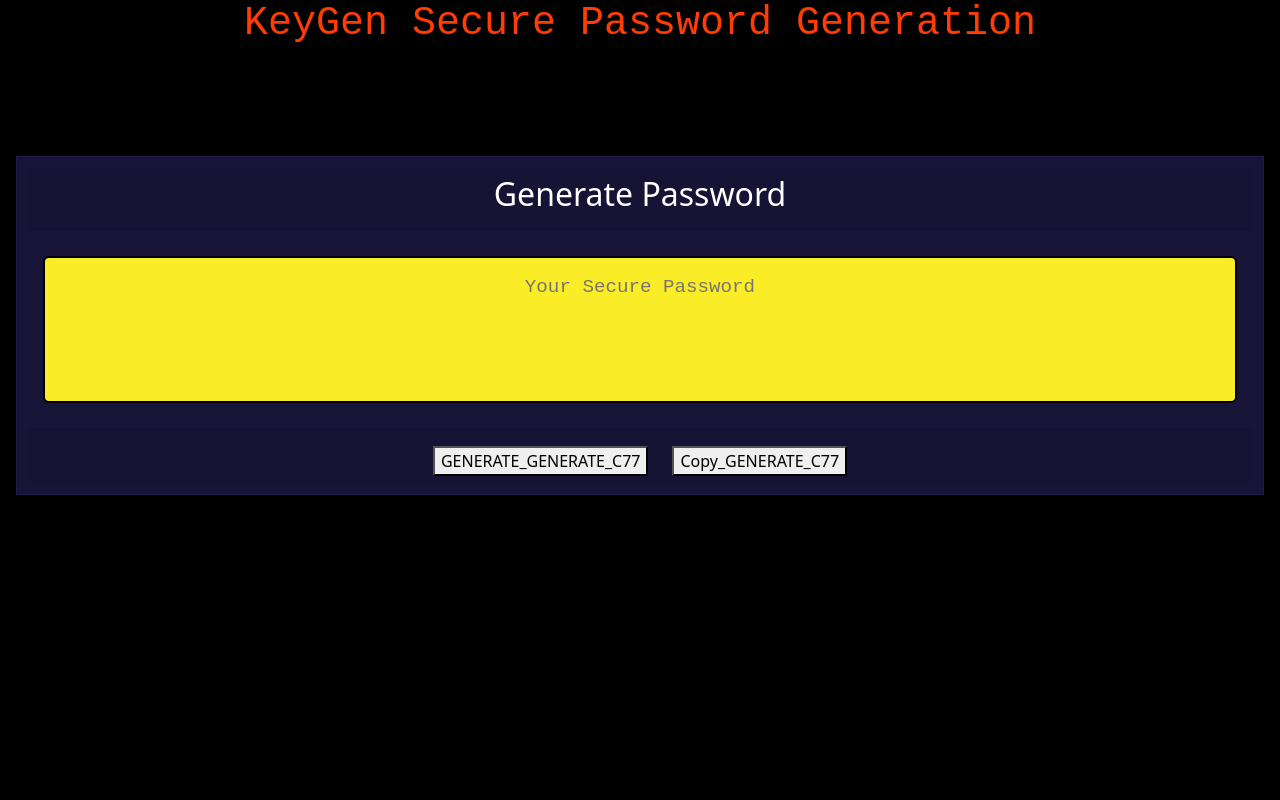
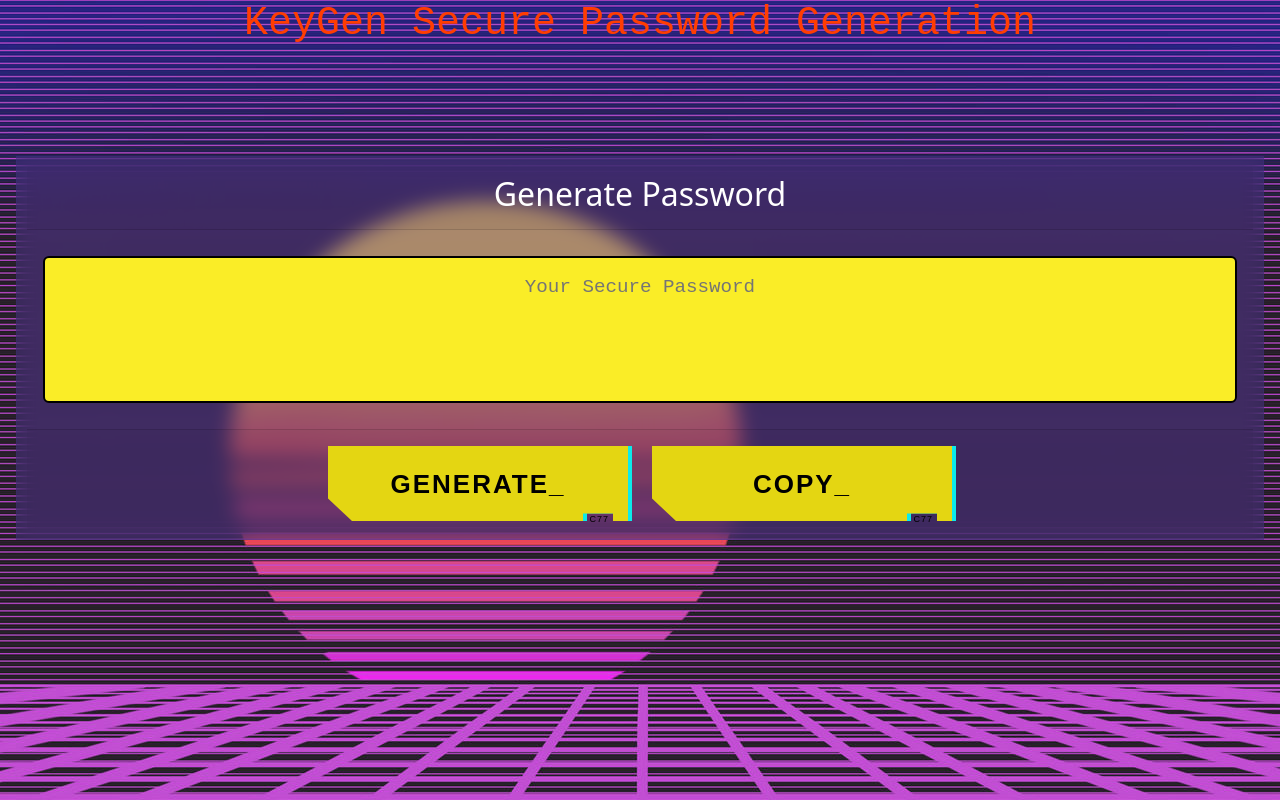
Before and after one commit to puentebravo/KeyGen-2.0, a React (Create React App) app: page / in a window 1280 px wide. Built offline with nearby package versions, Linux system fonts and the light colour scheme.

Commit message:
added custom button styling

```diff
--- a/src/App.css
+++ b/src/App.css
@@ -1,6 +1,187 @@
+:root {
+  --neon: #faed27;
+}
+
+
 #root, html {
-  background-color: rgb(0, 0, 0);
+  /* background-color: rgb(0, 0, 0); */
+  background-image: url("./assets/synthwaveBack.jpg");
   color: white;
   height: 100vh;
   /* margin-bottom: 60px; */
+  overflow: hidden;
 }
+
+/* Cyber button code */
+
+.cybr-btn {
+  --primary: hsl(var(--primary-hue), 85%, calc(var(--primary-lightness, 50) * 1%));
+  --shadow-primary: hsl(var(--shadow-primary-hue), 90%, 50%);
+  --primary-hue: 56;
+  --primary-lightness: 50;
+  --color: hsl(0, 0%, 0%);
+  --font-size: 26px;
+  --shadow-primary-hue: 180;
+  --label-size: 9px;
+  --shadow-secondary-hue: 60;
+  --shadow-secondary: hsl(var(--shadow-secondary-hue), 90%, 60%);
+  --clip: polygon(0 0, 100% 0, 100% 100%, 95% 100%, 95% 90%, 85% 90%, 85% 100%, 8% 100%, 0 70%);
+  --border: 4px;
+  --shimmy-distance: 5;
+  --clip-one: polygon(0 2%, 100% 2%, 100% 95%, 95% 95%, 95% 90%, 85% 90%, 85% 95%, 8% 95%, 0 70%);
+  --clip-two: polygon(0 78%, 100% 78%, 100% 100%, 95% 100%, 95% 90%, 85% 90%, 85% 100%, 8% 100%, 0 78%);
+  --clip-three: polygon(0 44%, 100% 44%, 100% 54%, 95% 54%, 95% 54%, 85% 54%, 85% 54%, 8% 54%, 0 54%);
+  --clip-four: polygon(0 0, 100% 0, 100% 0, 95% 0, 95% 0, 85% 0, 85% 0, 8% 0, 0 0);
+  --clip-five: polygon(0 0, 100% 0, 100% 0, 95% 0, 95% 0, 85% 0, 85% 0, 8% 0, 0 0);
+  --clip-six: polygon(0 40%, 100% 40%, 100% 85%, 95% 85%, 95% 85%, 85% 85%, 85% 85%, 8% 85%, 0 70%);
+  --clip-seven: polygon(0 63%, 100% 63%, 100% 80%, 95% 80%, 95% 80%, 85% 80%, 85% 80%, 8% 80%, 0 70%);
+  font-family: 'Cyber', sans-serif;
+  color: var(--color);
+  cursor: pointer;
+  background: transparent;
+  text-transform: uppercase;
+  font-size: var(--font-size);
+  outline: transparent;
+  letter-spacing: 2px;
+  position: relative;
+  font-weight: 700;
+  border: 0;
+  min-width: 300px;
+  height: 75px;
+  line-height: 75px;
+  transition: background 0.2s;
+}
+
+.cybr-btn:hover {
+  --primary: hsl(var(--primary-hue), 85%, calc(var(--primary-lightness, 50) * 0.8%));
+}
+.cybr-btn:active {
+  --primary: hsl(var(--primary-hue), 85%, calc(var(--primary-lightness, 50) * 0.6%));
+}
+
+.cybr-btn:after,
+.cybr-btn:before {
+  content: '';
+  position: absolute;
+  top: 0;
+  left: 0;
+  right: 0;
+  bottom: 0;
+  clip-path: var(--clip);
+  z-index: -1;
+}
+
+.cybr-btn:before {
+  background: var(--shadow-primary);
+  transform: translate(var(--border), 0);
+}
+
+.cybr-btn:after {
+  background: var(--primary);
+}
+
+.cybr-btn__tag {
+  position: absolute;
+  padding: 1px 4px;
+  letter-spacing: 1px;
+  line-height: 1;
+  bottom: -5%;
+  right: 5%;
+  font-weight: normal;
+  color: hsl(0, 0%, 0%);
+  font-size: var(--label-size);
+}
+
+.cybr-btn__glitch {
+  position: absolute;
+  top: calc(var(--border) * -1);
+  left: calc(var(--border) * -1);
+  right: calc(var(--border) * -1);
+  bottom: calc(var(--border) * -1);
+  background: var(--shadow-primary);
+  text-shadow: 2px 2px var(--shadow-primary), -2px -2px var(--shadow-secondary);
+  clip-path: var(--clip);
+  animation: glitch 2s infinite;
+  display: none;
+}
+
+.cybr-btn:hover .cybr-btn__glitch {
+  display: block;
+}
+
+.cybr-btn__glitch:before {
+  content: '';
+  position: absolute;
+  top: calc(var(--border) * 1);
+  right: calc(var(--border) * 1);
+  bottom: calc(var(--border) * 1);
+  left: calc(var(--border) * 1);
+  clip-path: var(--clip);
+  background: var(--primary);
+  z-index: -1;
+}
+
+@keyframes glitch {
+  0% {
+    clip-path: var(--clip-one);
+  }
+  2%, 8% {
+    clip-path: var(--clip-two);
+    transform: translate(calc(var(--shimmy-distance) * -1%), 0);
+  }
+  6% {
+    clip-path: var(--clip-two);
+    transform: translate(calc(var(--shimmy-distance) * 1%), 0);
+  }
+  9% {
+    clip-path: var(--clip-two);
+    transform: translate(0, 0);
+  }
+  10% {
+    clip-path: var(--clip-three);
+    transform: translate(calc(var(--shimmy-distance) * 1%), 0);
+  }
+  13% {
+    clip-path: var(--clip-three);
+    transform: translate(0, 0);
+  }
+  14%, 21% {
+    clip-path: var(--clip-four);
+    transform: translate(calc(var(--shimmy-distance) * 1%), 0);
+  }
+  25% {
+    clip-path: var(--clip-five);
+    transform: translate(calc(var(--shimmy-distance) * 1%), 0);
+  }
+  30% {
+    clip-path: var(--clip-five);
+    transform: translate(calc(var(--shimmy-distance) * -1%), 0);
+  }
+  35%, 45% {
+    clip-path: var(--clip-six);
+    transform: translate(calc(var(--shimmy-distance) * -1%));
+  }
+  40% {
+    clip-path: var(--clip-six);
+    transform: translate(calc(var(--shimmy-distance) * 1%));
+  }
+  50% {
+    clip-path: var(--clip-six);
+    transform: translate(0, 0);
+  }
+  55% {
+    clip-path: var(--clip-seven);
+    transform: translate(calc(var(--shimmy-distance) * 1%), 0);
+  }
+  60% {
+    clip-path: var(--clip-seven);
+    transform: translate(0, 0);
+  }
+  31%, 61%, 100% {
+    clip-path: var(--clip-four);
+  }
+}
+
+.cybr-btn:nth-of-type(2) {
+  --primary-hue: 260;
+}
```
